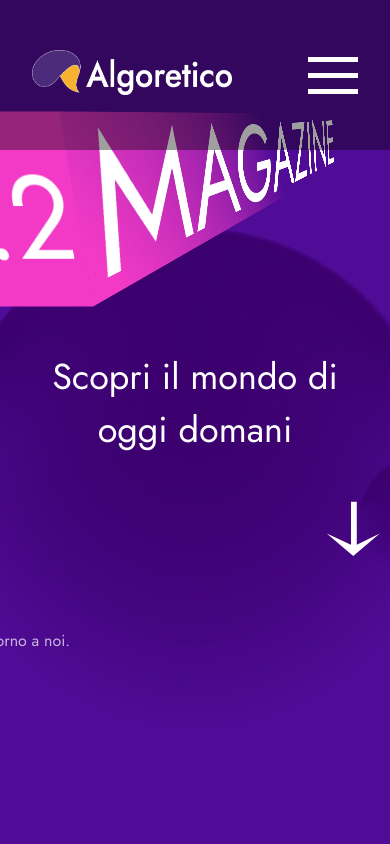
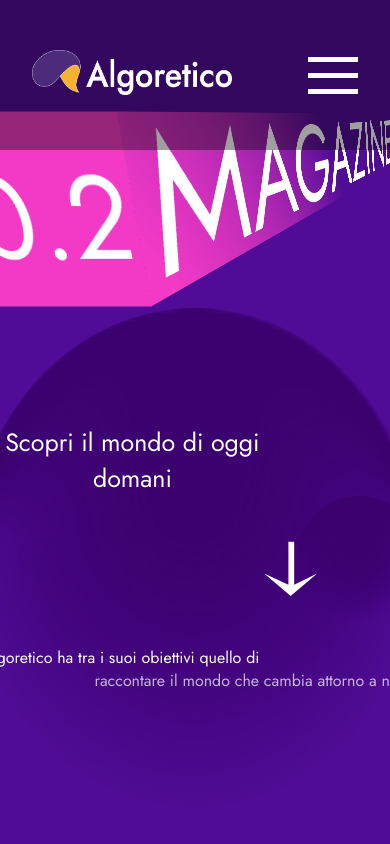
Before and after one commit to eidsid/Algoretico-portfolio, a React (Create React App) app: page /magazine in a window 390 px wide. Shown: the top 844 px of the page. Built offline with nearby package versions, Linux system fonts and the light colour scheme.

Commit message:
add responsive to section one in  magazine  component

```diff
--- a/src/components/magazine/sections/section1/style.scss
+++ b/src/components/magazine/sections/section1/style.scss
@@ -1,8 +1,4 @@
 @import "assetss/globalstyles/style.scss";
-$bg-color1: #f23ac6;
-$bg-color2: #fc7000;
-$bg-color3: #3331f5;
-$bg-color4: #500c96;
 .M-section1 {
     min-height: 100vh;
     background-color: $bg-color4;
@@ -79,4 +75,23 @@ $bg-color4: #500c96;
             }
         }
     }
+    @media (max-width: $smollScreen) {
+        .topsquire {
+            left: 30%;
+        }
+        .Circel {
+            margin-top: 10rem;
+            width: 450px;
+            .content {
+                h1 {
+                    font-size: 25px;
+                }
+                p {
+                    position: relative;
+                    left: 0;
+                }
+            }
+        }
+    }
+    // @media (max-width: $mediamScreen) {}
 }
```
